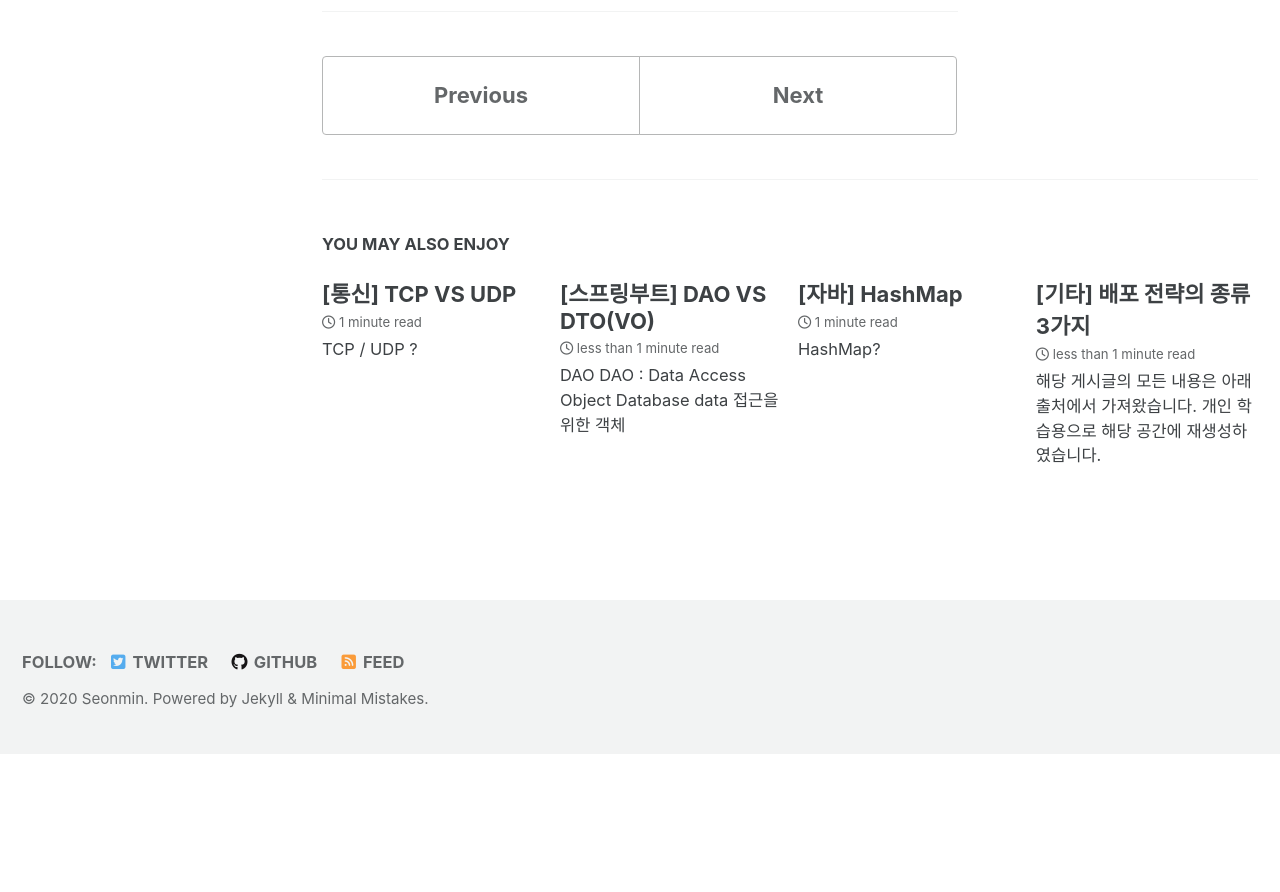
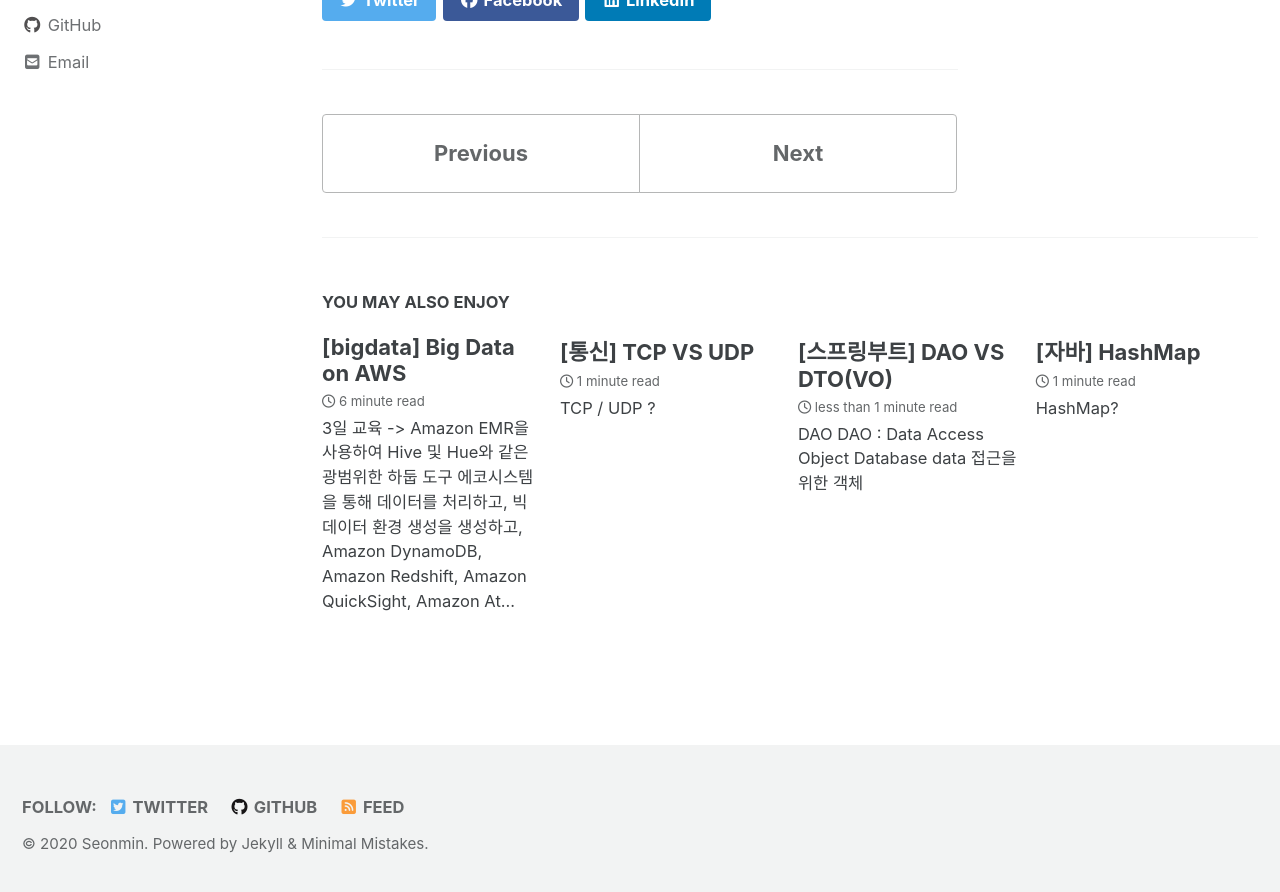
Before and after one commit to lee-sunmin/lee-sunmin.github.io, a Jekyll site: the page built from _posts/2020-02-06-jpa-post.md, in a window 1280 px wide and 900 px high, scrolled down 3004 px. Shown: the top 892 px of the window. Built offline with Jekyll 4.4.1, drawn with Linux system fonts in a browser that asks for light colours; cached includes are drawn as plain includes; nearby versions of some CDN libraries; before the commit the page ends 3758 px from its top, so only the background shows below that; some of the changed lines change nothing that is shown.

Commit message:
add post

```diff
--- a/_posts/2020-02-06-jpa-post.md
+++ b/_posts/2020-02-06-jpa-post.md
@@ -52,6 +52,28 @@ user 객체에 데이터를 저장 후, em.persist(user)
 필요한 형식의 데이터를 Parsing해서 SQL에 넘겨주는 코딩을 하는 입장에선 큰 차이다.
 
 
+
+
+
+
+# 인프런 강의 들으면서 정리
+
+
+
+
+
+
+
+
+
+
+
+
+
+
+
+
+
 References
 JPA 란 무엇인가? 그리고 왜 쓰는가...-감성적인 코딩쟁이
 https://m.blog.naver.com/PostView.nhn?blogId=noranlemon84&logNo=220774678674&proxyReferer=https%3A%2F%2Fwww.google.com%2F
--- /dev/null
+++ b/_posts/2020-07-12-aws-bigdata-post.md
@@ -0,0 +1,221 @@
+---
+title: "[bigdata] Big Data on AWS"
+categories:
+  - bigdata
+tags:
+  - aws
+  - bigdata
+---
+
+
+3일 교육
+**-> Amazon EMR을 사용하여 Hive 및 Hue와 같은 광범위한 하둡 도구 에코시스템을 통해 데이터를 처리하고, 빅 데이터 환경 생성을 생성하고, Amazon DynamoDB, Amazon Redshift, Amazon QuickSight, Amazon Athena 및 Amazon Kinesis 로 작업하고, 빅 데이터 환경 설계를 위한 방법 학습**
+
+
+# 예습
+
+
+## 1. Amazon EMR ?
+Amazon EMR은 Apache Spark, Apache Hive, Apache HBase, Apache Flink, Apache Hudi 및 Presto와 같은 오픈 소스 도구를 사용하여 방대한 양의 데이터를 처리하기 위한 업계 최고의 클라우드 빅 데이터 플랫폼입니다.
+https://aws.amazon.com/ko/emr/
+
+***아마존 S3는 HDFS API를 만족시켜서 HDFS 대신 파일시스템으로 사용될 수 있고***, 아마존 EMR은 EC2인스턴스 클러스터를 구성하여 하둡 프레임워크로서 동작하여 분산처리가 가능하게 한다. 아마존 EMR은 스파크, HBase, Presto, Flink와 같은 분산처리 프레임워크를 실행할 수 있다.
+
+* Apache Hadoop on Amazon EMR
+※ 하둡이라하면 보통 MapReduce, YARN(Resource Manager), HDFS를 함께 말한다.
+  EC2 인스턴스 클러스터를 이용해서 하둡 프레임워크를 돌릴 수 있다. 하둡 에코시스템에 속한 Hive, Pig, Hue, Ganglia, Ozzie, HBase 등 다양한 어플리케이션 또한 물론 EMR 위에서 사용가능하다.
+Amazon EMR은 스토리지로 사용될 S3와 연결시켜주는 EMRFS(EMR File System)를 지원해준다.
+
+
+## 2. Amazon Kinesis
+- 빅 데이터의 스트림 처리
+
+AWS Kinesis 란
+AWS Kinesis는 데이터 수집구간과 데이터 처리구간 중간에 위치한다. 즉. 대용량의 데이터를 안정적으로 수집구간에서 수집을 하고, 데이터 처리 구간인 AWS 플랫폼(EC2,S3,DB..등)에서 다양하게 소비 할수 있도록 환경을 제공 한다.
+
+AWS Kinesis가 존재 하는 이유는 **다양한 데이터들을 수집하고, 이것을 다양한 포맷으로 만들어 주기 위함**이다. Kinesis가 '스트리밍 데이터 처리'를 해준다는 것이다. 다양한 형태로 들어오는 방대한 데이터를 가공해서 소프트웨어가 사용 가능하도록 다양한 출력물을 만들어 주거나, 데이터 저장소에 저장하도록 해준다.
+
+- Amazon은 Kinesis를 '완전 관리형 스트리밍 데이터 서비스' 라고 한다. 수십만 개의 소스에서 클릭 스트림, 애플리케이션 로그, 소셜 미디어와 같은 *다양한 유형의 데이터를 Amazon Kinesis 스트림에 지속적으로 추가*할 수 있습니다. 그러면 *몇 초안에 Amazon Kinesis 애플리케이션에서는 스트림의 해당 데이터를 읽고 처리 할 수 있습니다.*
+
+> AWS Kinesis는 다양한 데이터들을 빠르게 가공해준다. 그리고 이러한 데이터들은 다양한 포맷으로 출력줌으로써 다양한 소프트웨어서 사용해주게 해준다.
+
+
+![다운로드](https://user-images.githubusercontent.com/17976251/87239227-9cc37a00-c447-11ea-9873-b81fba44d15c.png)
+Amazon Kinesis Data Streams는 빅데이터 솔루션의 게이트웨이로 사용되고 있다.
+<핵심>
+다양한 소스에서 데이터가 Amazon Kinesis 스트림에 추가되고, 스트림 데이터가 다양한 Amazon Kinesis 애플리 케이션에서 사용된다.
+
+위 이미지를 보면,
+1) Yellow Application - 스트리밍 데이터에 대해 실시간 대시보드 실행.
+2) Red Application - 간단한 집계를 수행하고 처리한 데이터를 Amazon S3로 내보낸다. S3의 데이터는 추가적인 처리 과정을 거친 후 복잡한 분석을 위해 Amazon Redshift에 저장된다.
+3) Green Application - Amazon S3로 원시 데이터를 내보내는데, 좀더 저렴한 장기 저장을 위해 Amazon Glacier에 보관한다.
+
+**이러한 세가지 유형의 데이터 처리 파이프라인은 <span style="color: green;">모두 동시에 병렬로 발생</span>한다.**
+
+
+> Amazon Kinesis를 사용하면 모든 데이터가 수집된 후에야 처리를 시작할 수 있는 것(배치같은것)이 아니라 데이터가 수신되는 대로 처리 및 분석하여 즉시 대응 할 수 있다.
+
+
+### - Amazon Kinesis Data Firehose
+데이터 스트림을 AWS 데이터 스토어로 로드
+기존 인텔리전스 도구를 사용해 *거의 실시간 분석을 위해 데이터 스트림을 캡쳐 및 변환하여 AWS 데이터 스토어로 로드*할 수 있는 가장 쉬운 방법이다.
+
+:heavy_check_mark: 간단하게 전송 스트림을 생성 - 대상을 선택 - 수십만 개의 데이터를 원본에서 동시에 실시간으로 전송
+
+전송 스트림 ?
+Amazon Kinesis Data Firehose의 기본 엔터티로 전송 스트림을 생성한 후, 데이터를 전송 스트림으로 보내어 Firehose를 사용한다.
+
+대상 ?
+데이터가 전송 되는 데이터 스토어로 Firehose에서는 전송 대상으로 Amazon S3 , Amazon Redshift, Amazon Elasticsearch Service 및 Splunk를 지원한다.
+
+#### 데이터 전송 흐름
+
+(1) Amazon S3 대상일 경우
+스트리밍 데이터가 S3 버킷으로 전송된다.
+데이터 변환이 활성화 되면, 선택적으로 소스 데이터를 다른 Amazon S3 버킷으로 백업할 수 있다.
+<img width="315" alt="다운로드 (1)" src="https://user-images.githubusercontent.com/17976251/87239444-2d02be80-c44a-11ea-8a9b-60c22cfbe827.png">
+
+(2) Amazon Redshift 대상일 경우
+먼저 스트리밍 데이터가 S3 버킷으로 전송된다.
+*이때 Firehose가 Amazon Redshift COPY 명령을 실행하여 데이터를 S3 버킷에서 Amazon Redshift 클러스터로 로드한다.*
+데이터 변환이 활성화 되면 선택적으로 소스 데이터를 다른 Amazon S3 버킷으로 백업할 수 있다.
+
+![다운로드 (2)](https://user-images.githubusercontent.com/17976251/87239447-2f651880-c44a-11ea-9d81-2afb04fcedca.png)
+
+
+(3) Amazon ES 대상일 경우
+스트리밍 데이터가 Amazon ES 클러스터로 전송되며, 동시에 선택적으로 S3 버킷에 백업할 수 있다.
+
+![다운로드](https://user-images.githubusercontent.com/17976251/87239665-abf8f680-c44c-11ea-8ba6-63f6426fd90f.png)
+
+
+(최종) 작동 방식
+![다운로드 (2)](https://user-images.githubusercontent.com/17976251/87239669-b74c2200-c44c-11ea-804b-c17469620a90.png)
+
+
+
+
+### - Amazon Kinesis Video Streams
+비디오 스트림을 캡처,처리 및 저장 용도
+Amazon Kinesis Video Streams를 사용하면 분석, 기계 학습 및 기타 처리를 위해 커넥티드 디바이스에서 AWS로 비디오를 쉽고 안전하게 스트리밍할 수 있습니다.
+
+작동 방식
+![다운로드](https://user-images.githubusercontent.com/17976251/87239696-0f832400-c44d-11ea-9097-d4f239f6b802.png)
+
+
+
+
+### - Amazon Kinesis Data Analytics
+표준 SQL로 데이터 스트림을 분석
+Amazon Kinesis Data Analytics는 새로운 프로그래밍 언어 또는 처리 프레임워크를 배울 필요 없이 *표준 SQL을 통해 실시간으로 데이터 스트림을 처리*할 수 있는 가장 쉬운 방법이다.
+
+
+Kinesis Data Analytics 를 사용하려면 데이터를 지속적으로 읽고 처리하는 Kinesis 데이터 분석 애플리케이션이 필요하다
+Kinesis Data Streams / Kinesis Data Firehose 로 데이터 수집 하고 SQL 코드로 데이터를 읽고 처리해 결과를 전송한다
+전송 대상을 구성할 수도 있다 (s3,Redshift, Elasticsearch Service, Lambda, Kinesis Data Streams, Kinesis Data Firehose)
+-> 거의 실시간으로 데이터를 지속적으로 읽고 처리하고 저장하는 SQL 코드를 신속하게 작성할 수 있다
+
+> Analytics는 수신 데이터 스트림을 지정하고, SQL 쿼리를 작성하고, 결과를 로드할 위치를 지정하기만 하면 된다. 아주 간편하다. 그러면 데이터가 수신되는 동안 Analytics에서 데이터에 대해 SQL 쿼리를 지속적으로 실행하고 결과를 대상에 전송한다.
+
+#### 예시
+예를 들어 게임의 경우 랭킹을 계산하여 이를 Amazon S3로 전송함으로써 실시간 라이브 순위표를 만들 수 있다. 또한 5분 간격으로 웹사이트의 고유 방문자 수를 계산하고 처리된 결과를 Amazon Redshift에 전송함으로써 웹 사이트에 대한 트래픽을 추척할 수 있다.
+
+
+#### 정리
+애플리케이션의 스트리밍 소스. 입력 구성에서 스트리밍 소스를 애플리케이션 입력 스트림에 매핑하면, 인애플리케이션 스트림은 지속적으로 업데이트 되는 테이블과 같다 이 테이블을 SELECT 나 INSERT 등 SQL 쿼리 작업을 수행할 수 있다.
+
+인애플리케이션 스트림 ?
+사용자가 SELECT 및 INSERT SQL 작업을 수행할 수 있도록 데이터를 애플리케이션에 지속적으로 저장하는 엔터티
+
+
+
+(Analytics 다이어그램 아키텍처)
+![다운로드](https://user-images.githubusercontent.com/17976251/87239804-34c46200-c44e-11ea-87a2-a9d960ee6b6d.png)
+위 이미지를 보면 kinesis나 firehose를 통해 들어온 데이터를 analytics application에서 가공하고 가공된 데이터를 동일하게 kinesis나 firehose를 사용하여 s3 등 target 공간으로 전송하는 거라고 생각한다.
+
+
+(작동방식)
+![다운로드 (1)](https://user-images.githubusercontent.com/17976251/87239811-4574d800-c44e-11ea-9cdc-a7b4cfc9e5f1.png)
+
+
+## 3. Amazon RedShift
+AWS가 서비스하는 클라우드 데이터 웨어하우스 DB
+온프레미스에서 쿼리툴을 통해 레드프레스에 쿼리를 날리면, 레드프레스는 데이터를 분석, 가공해 기업에게 필요한 정보로 리턴해줌
+
+### 특징
+1) 빠른 성능
+레드시프트는 기존의 데이터웨어 하우스보다 10배 빠른 성능을 자랑하는데, 기계학습, 대량 병렬 쿼리 실행, column 기반 스토리지, 결과 캐싱 때문이다.(기계학습 하는거 좀 신기)
+
+- 레드시프트는 기계학습을 통해 프로세스들의 부하량을 계산하고 가장 빠른 처리가 가능하게 대기열을 구성한다.
+
+- 수천 개의 인스턴트를 사용해 대량 병렬 쿼리를 실행한다. 클러스터는 쿼리를 통합해 리턴하는 리더노드, 병합쿼리를 실행하는 컴퓨팅 노드로 구성되어 있다.
+
+- 고성능 디스크의 column 기반 스토리지 및 데이터 압축, 영역 매핑을 사용하여 쿼리 수행에 필요한 I/O 수를 줄이고->??, *쿼리 결과를 캐싱*해두어서 같은 쿼리를 반복적으로 사용할 경우 데이터가 변경되지 않았으면 캐시된 결과를 가져온다.
+
+
+2) 간단신속한 확장과 백업
+- 클라우드 기반이며 S3와 연결되어 확장성이 뛰어납니다. 주로 큰 데이터는 S3에, 중요한 데이터나 소규모 데이터는 레드시프트에 저장하면 효율적이라 합니다. 또한 레드시프트는 확장 관리 작업 대부분을 자동화하여 편리한 확장이 가능합니다.
+- 자동으로 *스냅샷을 S3에 저장해 백업*합니다.
+
+3) 데이터 레이크 쿼리
+
+레드시프트는 레드시프트가 가진 페타바이트 규모의 데이터와 S3에 구축된 데이터 레이크에 있는 엑사바이트 규모의 데이터에 대해 쿼리를 실행할 수 있습니다.(wow !!)
+
+레드시프트는 PostgreSQL을 기반으로 만들어졌기 때문에 쿼리를 통한 실행이 가능하다. *데이터 레이크인 S3에 바로 접근할 수 있기에 데이터를 로딩하는 시간이 없어 시간이 절약*된다.
+
+(단점)
+- 레드시프트는 PregreSQL을 바탕으로 하고 있지만 분석에 초점을 두었기에 소규모 OLTP 처리에 적합한 기능, index나 PK, FK 등 분석과 무관한 기능들은 약하거나 제외되었습니다.
+또한 column 기반 스토리지이기에 OLTP 시간은 느립니다.
+▶OLTP는 Oracle이 나음.
+
+
+## 4. Amazon QuickSight
+Amazon QuickSight는 데이터를 사용하여 시각적 객체를 구축하고, 애드혹 분석을 수행하고, 사업과 관련된 통찰을 얻는 데 사용할 수 있는 비즈니스 분석 서비스입니다. AWS 데이터 원본을 자동으로 검색하고 사용자의 데이터 원본에도 작동합니다.
+
+(작동방식)
+![quicksight-workflow-overview](https://user-images.githubusercontent.com/17976251/87240190-43147d00-c452-11ea-9b30-723330b44546.png)
+
+
+## 5. Amazon Athena
+Amazon Athena은(는) Amazon Simple Storage Service(Amazon S3)에서 표준 SQL을 사용하여 데이터를 쉽게 바로 분석할 수 있는 대화형 쿼리 서비스입니다.
+AWS Management Console에서 몇 가지 작업을 수행하면 Amazon S3에 저장된 데이터에서 Athena을(를) 가리키고, 표준 SQL을 사용하여 임시 쿼리를 실행하고, 몇 초 안에 결과를 얻을 수 있습니다.
+
+Athena은(는) 서버리스 서비스이므로 설정하거나 관리할 인프라가 없으며, 실행한 쿼리에 대해서만 비용을 지불합니다.
+
+
+## 6. Amazon DynamoDB(다이나모 DB)
+NoSQL Database
+
+
+## 7. Streaming
+
+## 8. AWS Glue
+AWS Glue는 완전 관리형 추출, 변환 및 로드(ETL) 서비스로, 효율적인 비용으로 간단하게 여러 데이터 스토어 및 데이터 스트림 간에 원하는 데이터를 분류, 정리, 보강, 이동합니다.
+
+[데이터 원본] - AWS Glue에서 지원되는 데이터 원본
+1) 데이터 스토어
+- Amazon S3
+- Amazon Relational Database Service (Amazon RDS)
+- 타사 JDBC에서 액세스할 수 있는 데이터베이스-> ??
+- Amazon DynamoDB
+
+2) 데이터 스트림
+- Amazon Kinesis Data Streams
+- Apache Kafka
+
+[데이터 대상] - AWS Glue에서 지원되는 데이터 대상
+1) 데이터 스토어
+- Amazon S3
+- Amazon Relational Database Service (Amazon RDS)
+- 타사 JDBC에서 액세스할 수 있는 데이터베이스
+
+
+
+References
+
+[Amazon EMR이란?](https://m.blog.naver.com/PostView.nhn?blogId=kbh3983&logNo=221084176372&proxyReferer=https:%2F%2Fwww.google.com%2F)
+
+
+[[ AWS ] Amazon Kinesis 란? 개념 정리](https://itjava.tistory.com/99)
+
+[[ AWS ] AWS RedShift 아마존 웹서비스 레드시프트 란?](https://itjava.tistory.com/117)
```
